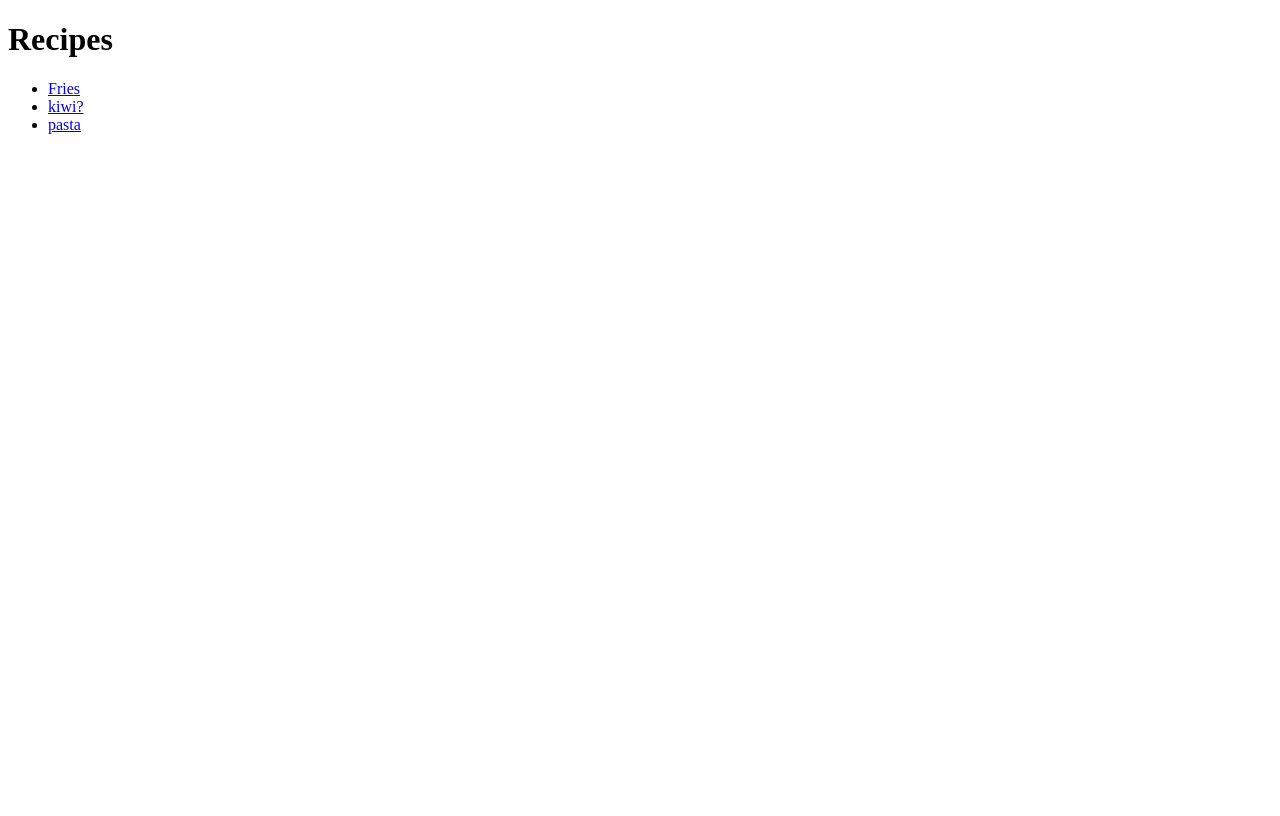
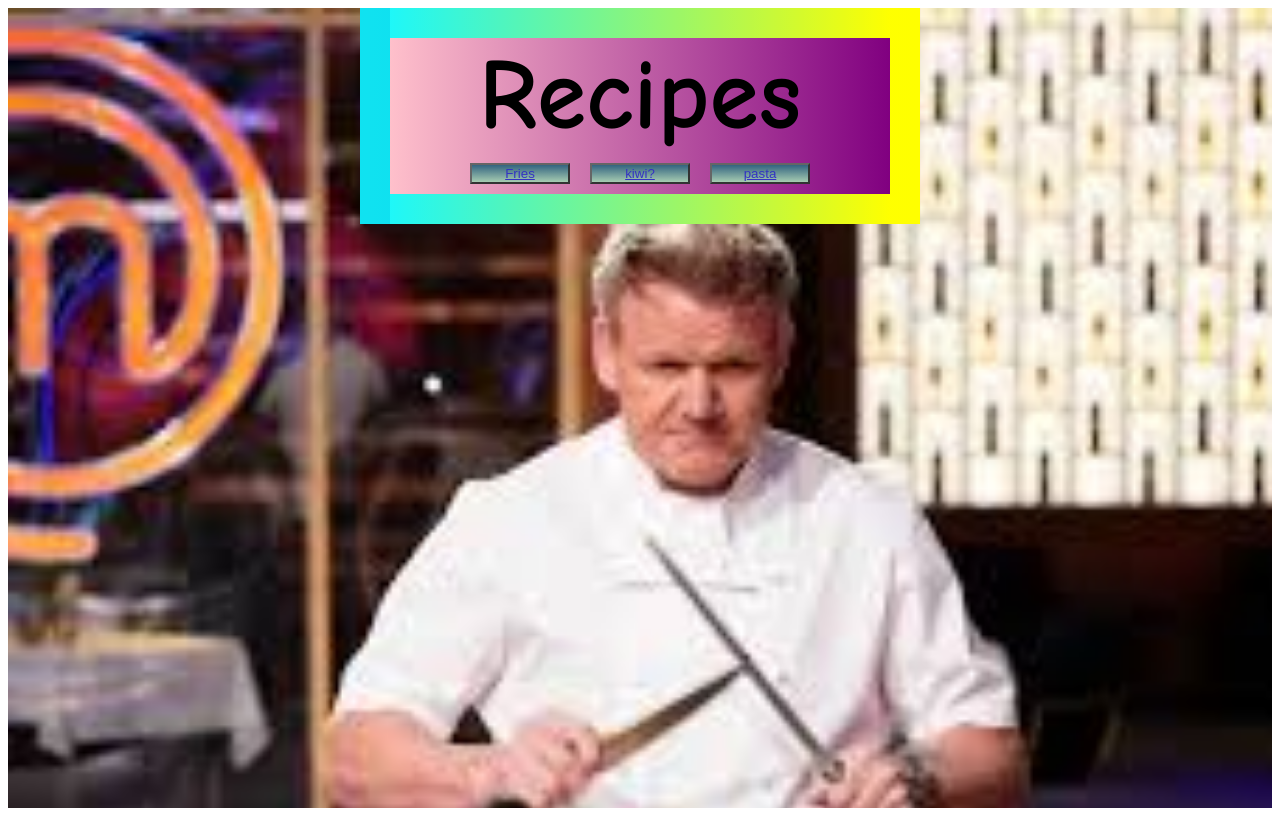
Before and after one commit to gltcturntbr/recipes_proj, a plain HTML site: page index.html in a window 1280 px wide. Drawn offline with Linux system fonts and the light colour scheme.

Commit message:
Make main webpage beautiful

```diff
--- a/index.html
+++ b/index.html
@@ -4,13 +4,26 @@
     <meta charset="UTF-8" />
     <meta name="viewport" content="width=device-width, initial-scale=1.0" />
     <title>Recipes</title>
+    <link rel="stylesheet" href="style.css" />
   </head>
   <body>
-    <h1>Recipes</h1>
-    <ul>
-      <li><a href="recipes/fries.html">Fries</a></li>
-      <li><a href="recipes/kiwi.html">kiwi?</a></li>
-      <li><a href="recipes/pasta.html">pasta</a></li>
-    </ul>
+    <div class="bruh">
+    <section>
+      <h1>Recipes</h1>
+      <div>
+      <ul id="food-list">
+        <li>
+          <button><a href="recipes/fries.html">Fries</a></button>
+        </li>
+        <li>
+          <button><a href="recipes/kiwi.html">kiwi?</a></button>
+        </li>
+        <li>
+          <button><a href="recipes/pasta.html">pasta</a></button>
+        </li>
+      </ul>
+    </div>
+    </section>
+  </div>
   </body>
 </html>
--- /dev/null
+++ b/style.css
@@ -0,0 +1,43 @@
+section {
+  background-image: linear-gradient(to right, pink, purple);
+  width: 500px;
+
+  margin: auto;
+  border-width: 30px;
+  border-style: solid;
+  border-image: linear-gradient(to left, yellow, rgba(0, 255, 255, 0.881)) 1;
+}
+
+button {
+  width: 100px;
+  filter: contrast(60%);
+  background-image: linear-gradient(
+    to top,
+    rgb(192, 255, 211),
+    rgb(0, 81, 128)
+  );
+}
+
+.bruh {
+  background-image: url("gordon.jpg");
+  background-repeat: no-repeat;
+  background-size: cover;
+  min-height: 100vh;
+  max-width: 100%;
+}
+
+h1 {
+  text-align: center;
+  font-size: 100px;
+  margin: 0;
+  font-family: "Comic Sans MS", "Comic Sans", cursive;
+}
+#food-list {
+  padding: 10px 0;
+  margin: 0;
+
+  justify-content: center;
+  display: flex;
+  list-style: none;
+  gap: 20px;
+}
```
Also changed, not shown: gordon.jpg (added).
